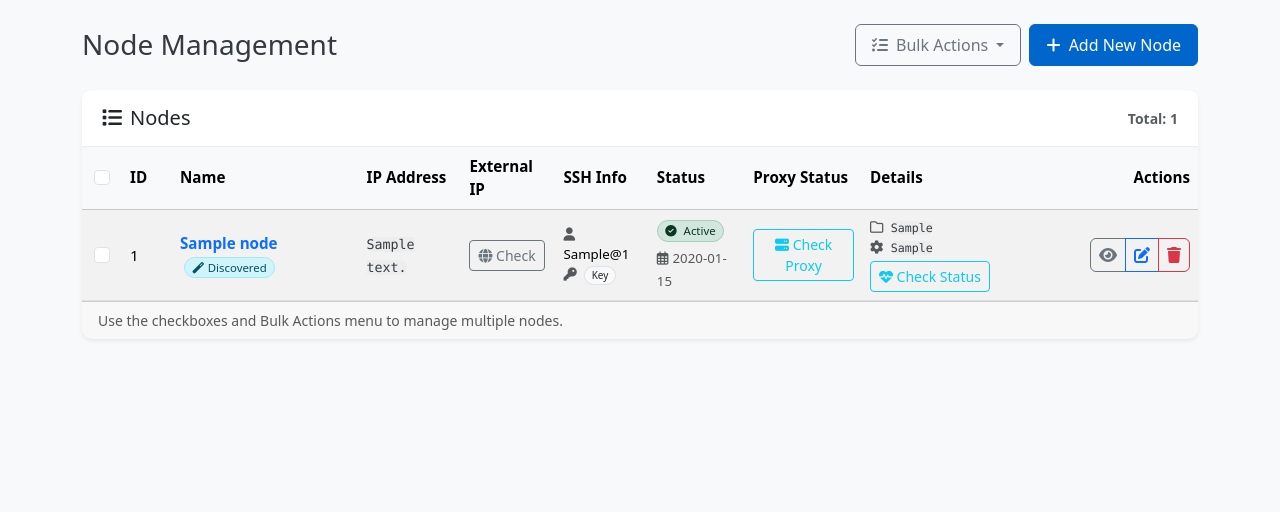
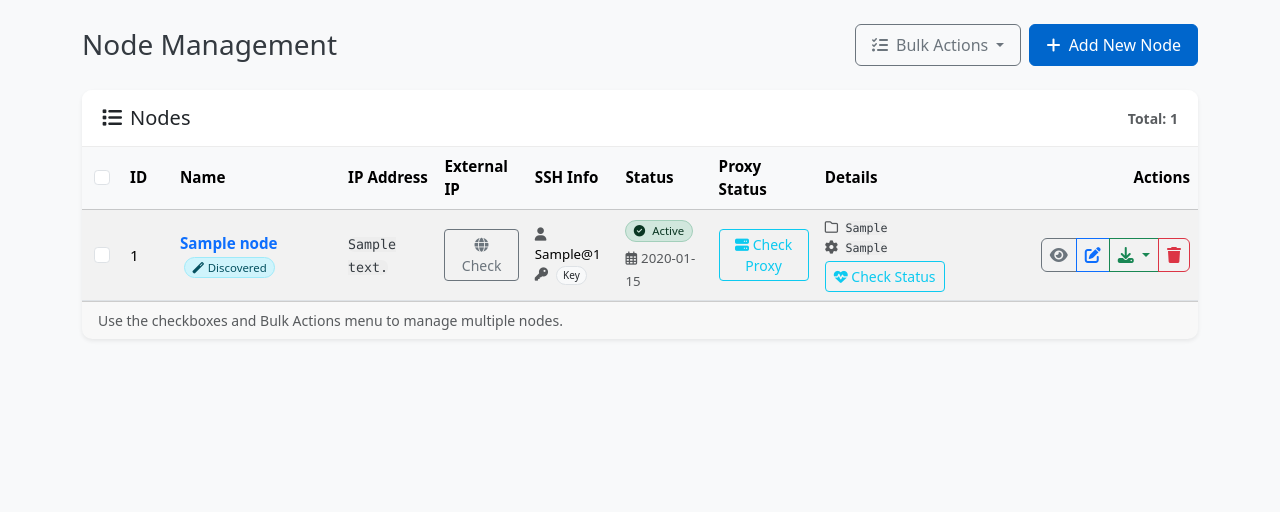
Before and after one commit to fabriziosalmi/reverse-proxy-manager, a Flask app: page /admin/nodes in a window 1280 px wide. Shown: the part 160-672 px from the top of the page. Run offline with Flask 3, Linux system fonts and the light colour scheme; a user stored in the database is signed in; tables that the repository leaves empty hold one stand-in row (values such as "Sample post"); parts of the project's set-up code (start-up, migrations or seed data) failed here and were passed over; some libraries are stand-ins or nearby versions.

Commit message:
feat(list.html): Add dropdown for installing proxy software and checking status

```diff
--- a/app/templates/admin/nodes/list.html
+++ b/app/templates/admin/nodes/list.html
@@ -204,6 +204,26 @@
                                         <a href="{{ url_for('admin.edit_node', node_id=node.id) }}" class="btn btn-outline-primary" title="Edit Node">
                                             <i class="fas fa-edit"></i>
                                         </a>
+                                        <div class="btn-group">
+                                            <button type="button" class="btn btn-outline-success dropdown-toggle" data-bs-toggle="dropdown" aria-expanded="false" title="Install Proxy Software">
+                                                <i class="fas fa-download"></i>
+                                            </button>
+                                            <ul class="dropdown-menu dropdown-menu-end">
+                                                <li><button class="dropdown-item" onclick="installProxySoftware({{ node.id }}, 'nginx')">
+                                                    <i class="fas fa-server me-2 text-success"></i>Install Nginx
+                                                </button></li>
+                                                <li><button class="dropdown-item" onclick="installProxySoftware({{ node.id }}, 'caddy')">
+                                                    <i class="fas fa-server me-2 text-info"></i>Install Caddy
+                                                </button></li>
+                                                <li><button class="dropdown-item" onclick="installProxySoftware({{ node.id }}, 'traefik')">
+                                                    <i class="fas fa-server me-2 text-primary"></i>Install Traefik
+                                                </button></li>
+                                                <li><hr class="dropdown-divider"></li>
+                                                <li><button class="dropdown-item" onclick="checkProxyStatus({{ node.id }})">
+                                                    <i class="fas fa-sync-alt me-2 text-secondary"></i>Check Proxy Status
+                                                </button></li>
+                                            </ul>
+                                        </div>
                                         <button type="button" class="btn btn-outline-danger"
                                                 data-bs-toggle="modal"
                                                 data-bs-target="#deleteNodeModal"
```
